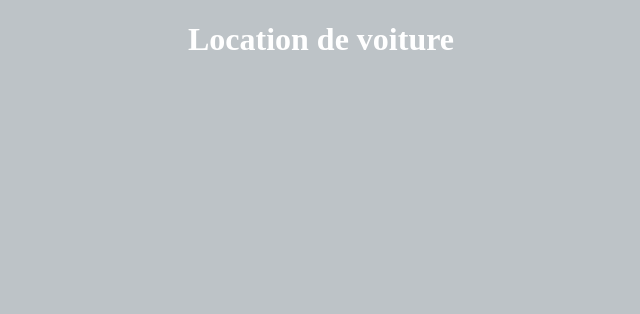
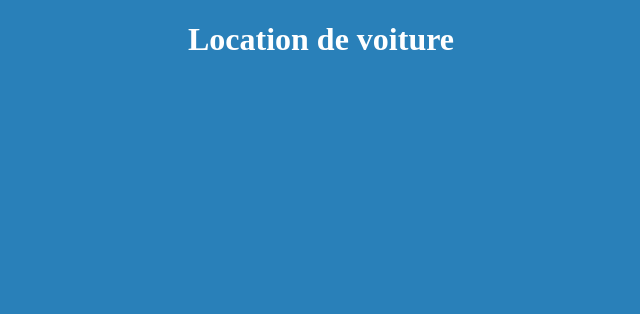
Before and after one commit to boris695/locationVoiture, a plain HTML site: page index.html in a window 1280 px wide. Shown: the whole page, without its empty margins (319-959 px from the left). Drawn offline with Linux system fonts and the light colour scheme.

Commit message:
change to blue

```diff
--- a/index.html
+++ b/index.html
@@ -3,7 +3,7 @@
 <head>
 <meta charset="utf-8">
 </head>
-<body style="background-color:#bdc3c7">
+<body style="background-color:#2980b9">
 <h1 style="paddin-top:20%;padding-bottom:20%;text-align:center;color:white">Location de voiture</h1>
 </body>
 </html>
```
